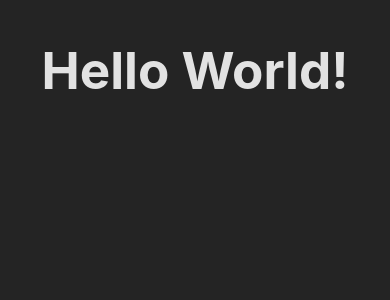
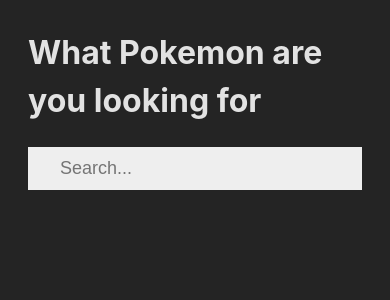
Before and after one commit to parzie/react-ts-auto-complete, a React (Vite) app: page / in a window 390 px wide. Shown: the top 300 px of the page. Built offline with nearby package versions, Linux system fonts and the light colour scheme.

Commit message:
Create autocomplete component and title component
- Add new Autocomplete component as a text input and give some styles.
- Add new Title component with responsiveness.
- Display both in the main App.

```diff
--- a/src/App.tsx
+++ b/src/App.tsx
@@ -1,10 +1,23 @@
+import { useState } from 'react';
 import './App.css'
+import Autocomplete from './components/Autocomplete';
+import Title from './components/Title';
 
 function App() {
+  const [inputValue, setInputValue] = useState('');
+  const title = 'What Pokemon are you looking for';
+
+  const handleSetInputValue = (value: string) => {
+    setInputValue(value);
+  };
 
   return (
     <>
-      <h1>Hello World!</h1>
+      <Title titleAs='h1' text={title} />
+      <Autocomplete
+        setInputText={handleSetInputValue}
+        inputText={inputValue}
+      />
     </>
   )
 }
--- /dev/null
+++ b/src/components/Autocomplete/Autocomplete.css
@@ -0,0 +1,19 @@
+.autocomplete {
+  background-color: #eee;
+  box-sizing: border-box;
+  margin: 1rem 0 0 0;
+}
+
+.autocomplete__input {
+  display: flex;
+  padding: 10px 20px;
+}
+
+.autocomplete__input input {
+  background-color: #eee;
+  border: none;
+  font-size: 18px;
+  margin-left: 10px;
+  outline: none;
+  width: 100%;
+}
--- /dev/null
+++ b/src/components/Autocomplete/Autocomplete.tsx
@@ -0,0 +1,30 @@
+import { FC } from 'react';
+import './Autocomplete.css';
+
+interface AutocompleteProps {
+  inputText: string;
+  setInputText: (value: string) => void;
+}
+
+const Autocomplete: FC<AutocompleteProps> = ({
+  inputText,
+  setInputText,
+}): JSX.Element => {
+
+  console.log("inputText: ", inputText);
+
+  return (
+    <div className='autocomplete'>
+      <div className='autocomplete__input'>
+        <input
+          type="text"
+          placeholder="Search..."
+          onChange={({ target: { value } }) => setInputText(value)}
+          value={inputText}
+        />
+      </div>
+    </div>
+  );
+};
+
+export default Autocomplete;
--- /dev/null
+++ b/src/components/Autocomplete/index.tsx
@@ -0,0 +1,3 @@
+import Autocomplete from './Autocomplete';
+
+export default Autocomplete;
--- /dev/null
+++ b/src/components/Title/Title.css
@@ -0,0 +1,11 @@
+.title {
+  color-scheme: light dark;
+  color: rgba(255, 255, 255, 0.87);
+  font-size: 2rem;
+}
+
+@media screen and (min-width: 650px) {
+  .title {
+    font-size: 3.2rem;
+  }
+}
--- /dev/null
+++ b/src/components/Title/Title.tsx
@@ -0,0 +1,16 @@
+import { FC, ReactHTML } from 'react'
+import './Title.css'
+
+interface TitleProps {
+  text: string
+  titleAs?: keyof ReactHTML
+}
+
+const Title: FC<TitleProps> = ({ text, titleAs }) => {
+  const TitleAs = titleAs ? titleAs : 'h1';
+  return (
+    <TitleAs className='title'>{text}</TitleAs>
+  )
+}
+
+export default Title;
--- /dev/null
+++ b/src/components/Title/index.ts
@@ -0,0 +1,3 @@
+import Title from './Title';
+
+export default Title;
--- a/src/index.css
+++ b/src/index.css
@@ -4,14 +4,8 @@
   line-height: 1.5;
   margin: 0;
   padding: 0;
-  color: rgba(255, 255, 255, 0.87);
 }
 
 body {
   display: flex;
 }
-
-h1 {
-  font-size: 3.2em;
-  line-height: 1.1;
-}
```
